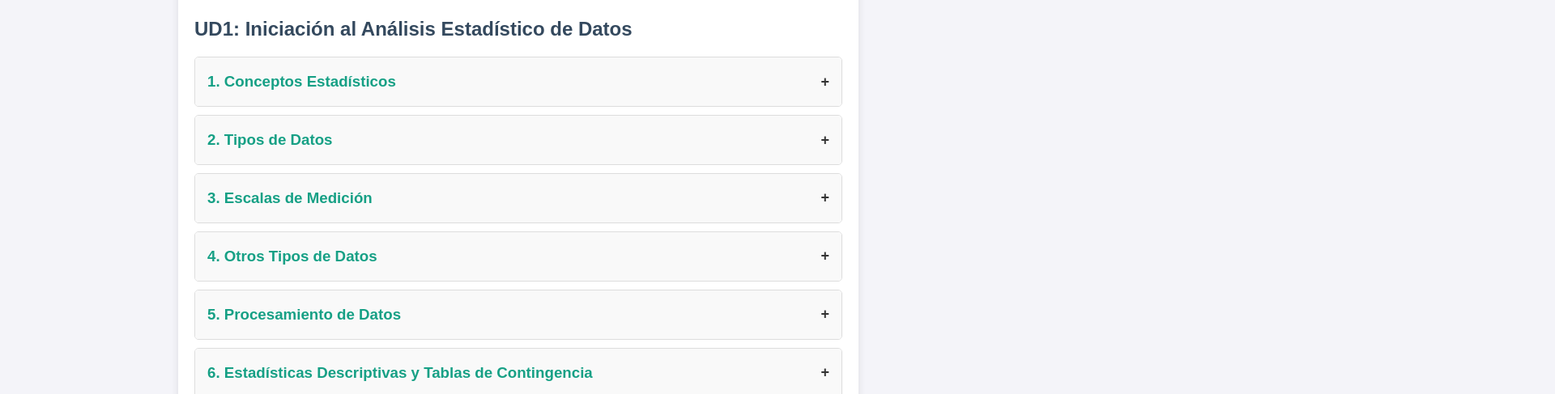
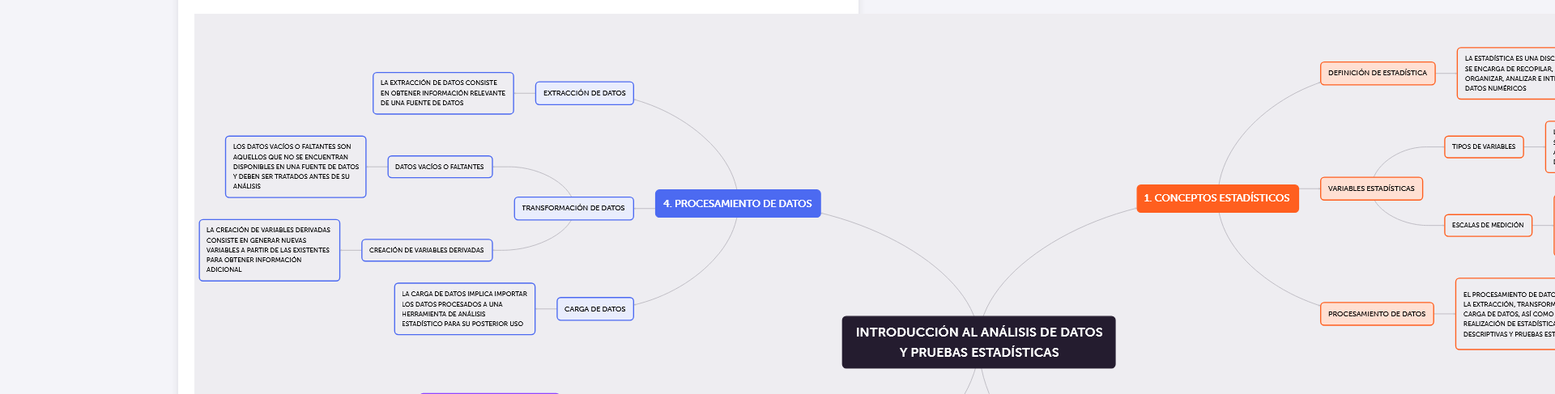
Before and after one commit to arnaulopez01/mapa_conceptual_UD1, a plain HTML site: page index.html in a window 1280 px wide. Shown: the part 116-603 px from the top of the page at 81% size, 1920 px wide, since content can reach past the window. Drawn offline with Linux system fonts and the light colour scheme.

Commit message:
Update index.html

```diff
--- a/index.html
+++ b/index.html
@@ -9,6 +9,7 @@
 <body>
   <div class="container">
     <h1>Mapa de Contenidos</h1>
+    <img src="foto.PNG" alt="">
     <h2>UD1: Iniciación al Análisis Estadístico de Datos</h2>
 
     <!-- Sección 1: Conceptos Estadísticos -->
```
